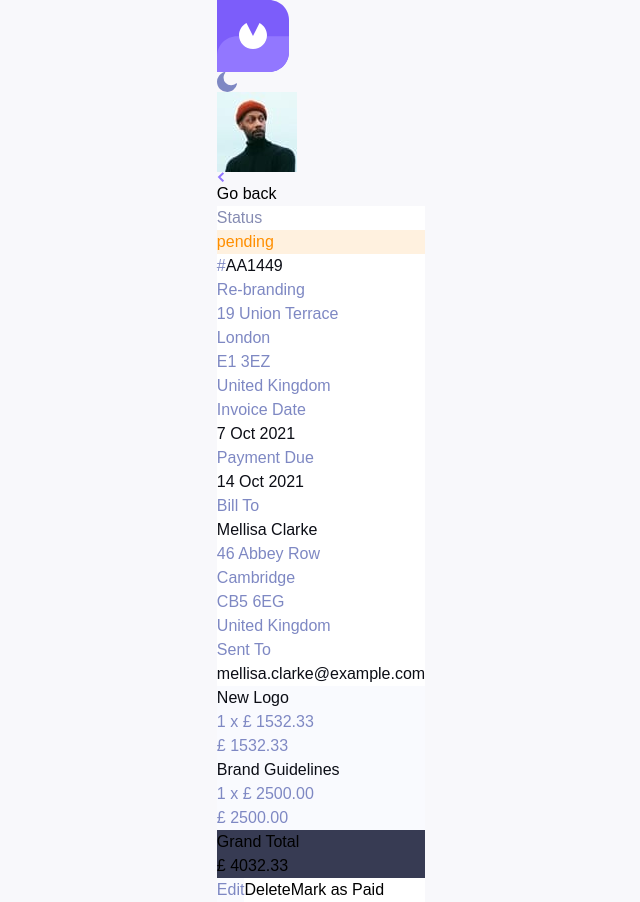
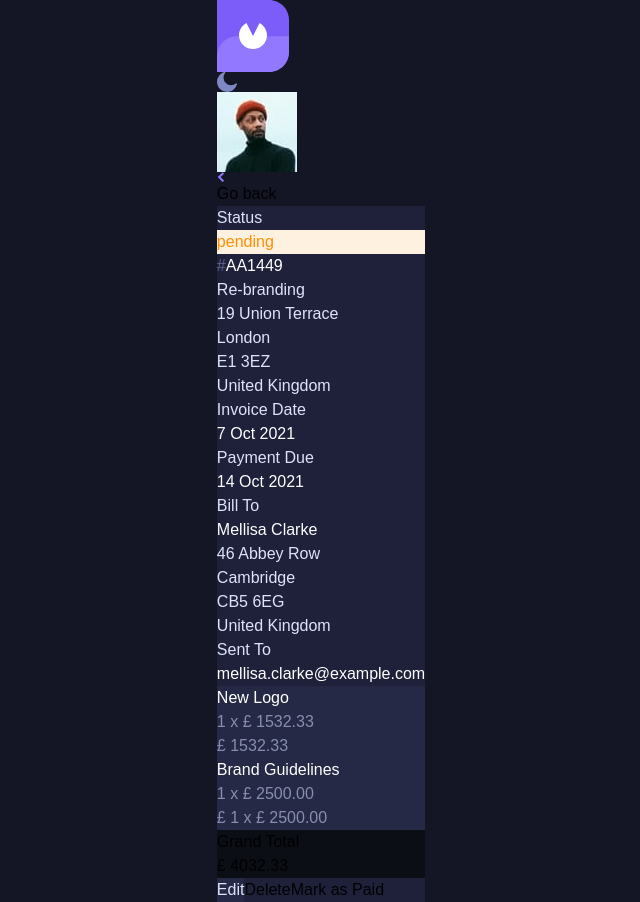
Before and after one commit to TemuriTsutskiridze/invoice-app-team-team-3, a React (Vite) app: page /view-invoice/AA1449 in a window 1280 px wide. Shown: the whole page, without its empty margins (319-959 px from the left). Built offline with nearby package versions, Linux system fonts and the light colour scheme.

Commit message:
style: add some style changes for view-invice page

```diff
--- a/src/App.tsx
+++ b/src/App.tsx
@@ -16,7 +16,7 @@ export const AppContext = createContext<AppContextType>({
 
 const App = () => {
   const [appData, setAppData] = useState(data);
-  const [darkMode, setDarkMode] = useState(false);
+  const [darkMode, setDarkMode] = useState(true);
 
   useEffect(() => {
     document.body.style.backgroundColor = darkMode ? "#141625" : "#F8F8FB";
--- a/src/data.json
+++ b/src/data.json
@@ -204,7 +204,7 @@
     "description": "Logo Re-design",
     "paymentTerms": 7,
     "clientName": "Anita Wainwright",
-    "clientEmail": "",
+    "clientEmail": "AWainwright@gmail.com",
     "status": "draft",
     "senderAddress": {
       "street": "19 Union Terrace",
--- a/src/pages/ViewInvoice.tsx
+++ b/src/pages/ViewInvoice.tsx
@@ -210,7 +210,7 @@ const ViewInvoice: React.FC = () => {
             {invoice.clientEmail}
           </p>
           <div
-            className="w-full mt-[38px] rounded-t-lg"
+            className="w-full mt-[38px] rounded-lg"
             style={
               darkMode
                 ? { backgroundColor: "#252945" }
@@ -261,15 +261,20 @@ const ViewInvoice: React.FC = () => {
                       darkMode ? { color: "#888eb0" } : { color: "#7e88c3" }
                     }
                   >
-                    {invoice.items[1]?.quantity} x £{" "}
-                    {invoice.items[1]?.price.toFixed(2)}
+                    {invoice.items[1]
+                      ? `${invoice.items[1]?.quantity} x £
+                    ${invoice.items[1]?.price.toFixed(2)} `
+                      : null}
                   </p>
                 </div>
                 <p
                   className="text-[15px] font-bold mt-2"
                   style={darkMode ? { color: "#888eb0" } : { color: "#7e88c3" }}
                 >
-                  £ {invoice.items[1]?.total.toFixed(2)}
+                  {invoice.items[1]
+                    ? `£ ${invoice.items[1]?.quantity} x £
+                    ${invoice.items[1]?.total.toFixed(2)} `
+                    : null}
                 </p>
               </div>
             </div>
```
